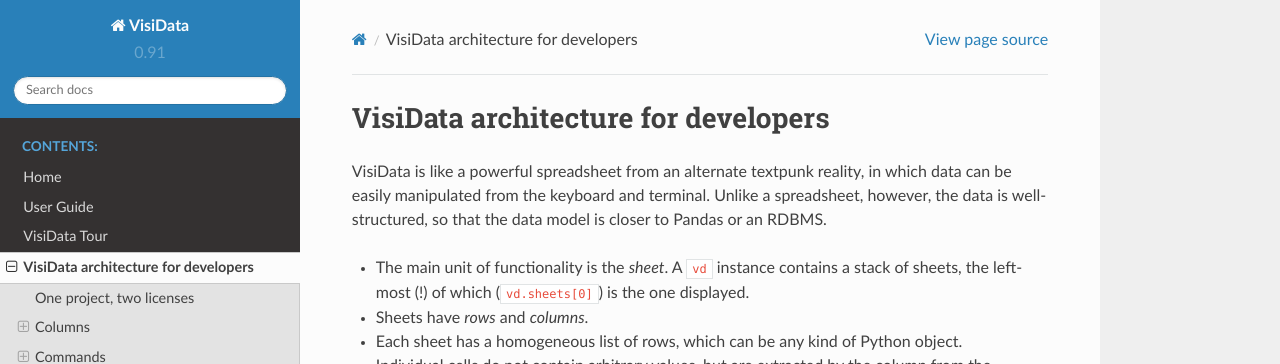
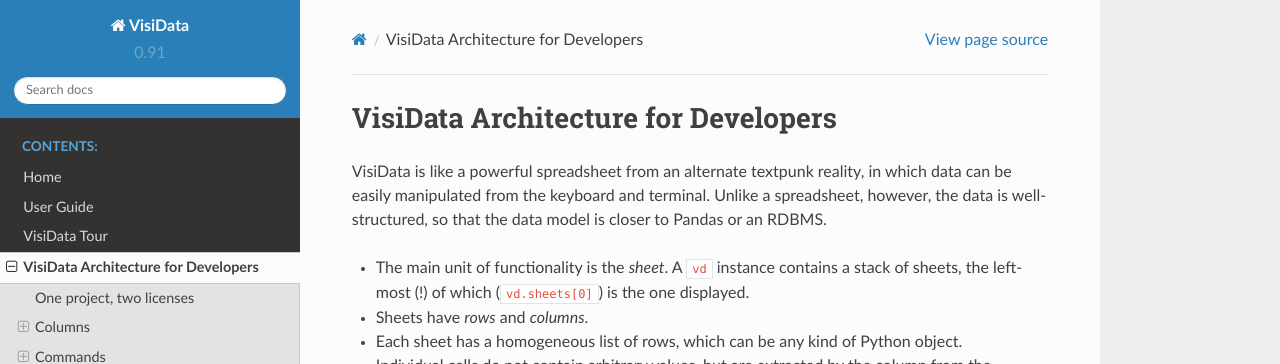
Before and after one commit to saulpw/visidata, a Sphinx documentation site: the page built from docs/architecture.rst, in a window 1280 px wide and 900 px high. Shown: the top 364 px of the window. Built offline with Sphinx 7.4.7 and the Read the Docs theme 2.0.0, drawn with Linux system fonts in a browser that asks for light colours.

```diff
--- a/docs/architecture.rst
+++ b/docs/architecture.rst
@@ -1,5 +1,5 @@
 ====================================
-VisiData architecture for developers
+VisiData Architecture for Developers
 ====================================
 
 VisiData is like a powerful spreadsheet from an alternate textpunk reality, in
```
